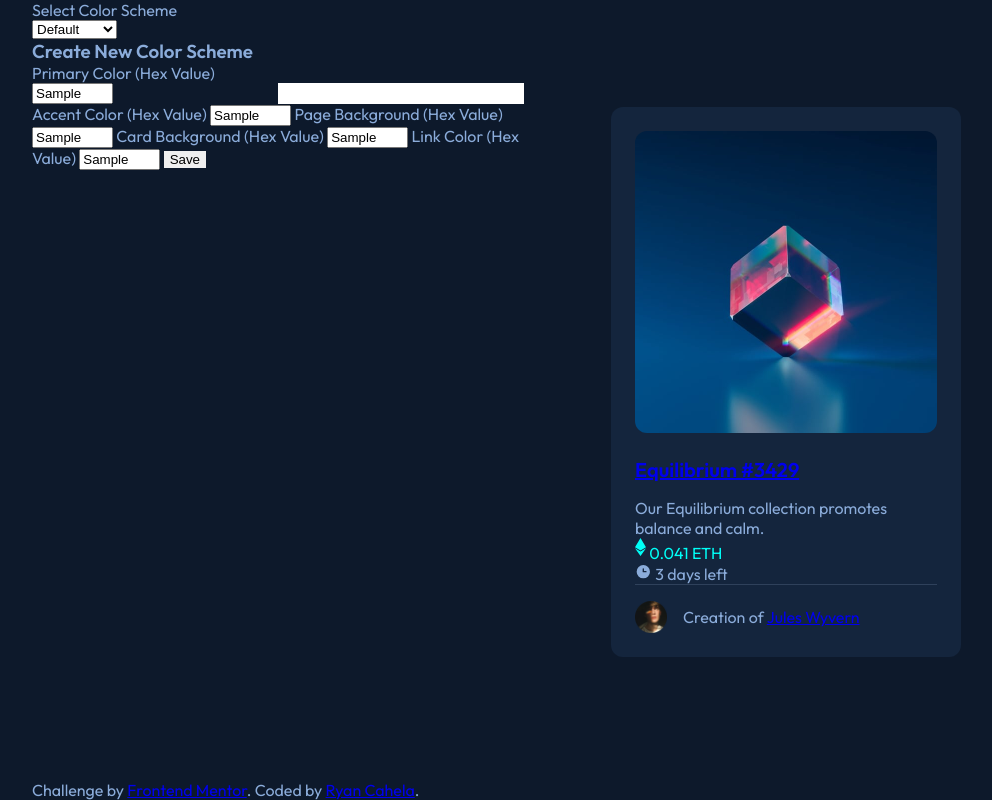
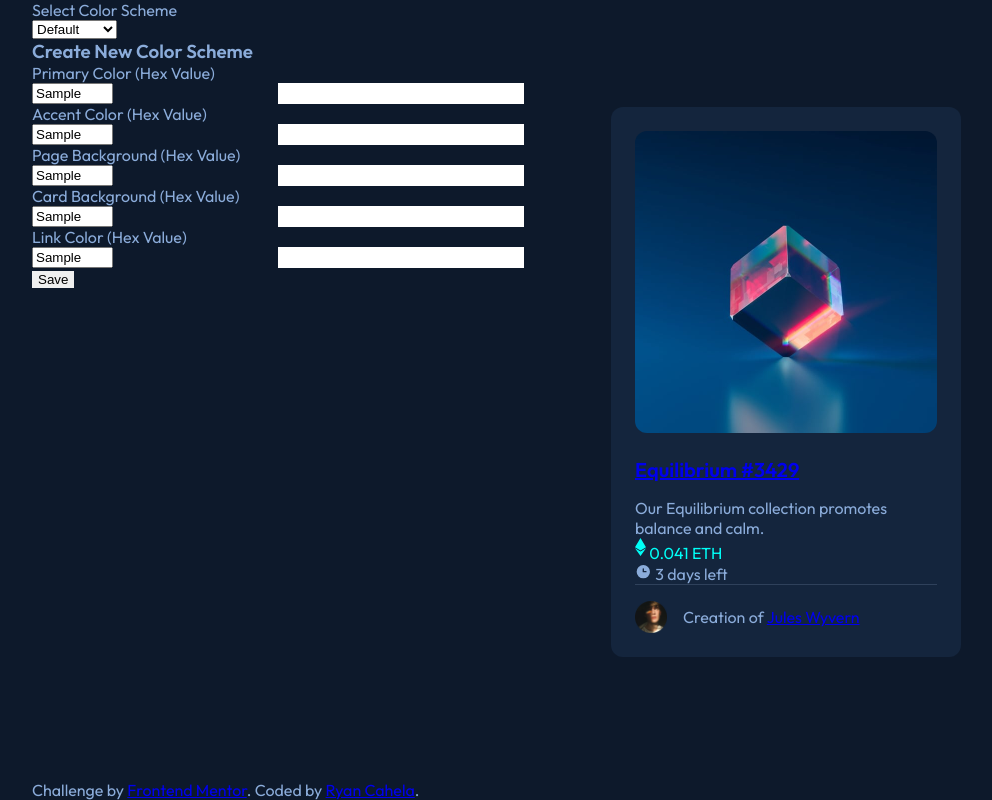
Before and after one commit to RyanCahela/12_09_21_NFT_Card_Mockup, a website built with Parcel: page src/index.html in a window 1280 px wide. Both pictures are taken after typing "Sample", "Sample", "Sample", "Sample", "Sample" into the empty fields and a click on the button "Save". Shown: the whole page, without its empty margins (108-1100 px from the left). Built offline with nearby package versions, Linux system fonts and the light colour scheme.

Commit message:
added live preview to new color scheme creator

```diff
--- a/src/index.html
+++ b/src/index.html
@@ -35,16 +35,18 @@
         <!-- CREATE NEW COLOR SCHEME FORM -->
         <form class="js-create-new-scheme-form create-new-scheme-form">
           <h3>Create New Color Scheme</h3>
-
-          <div class="js-new-color-input new-color-input">
-            <label class="new-color-input__label" for="js-primary-color"
+          <!---------------------------------!
+            Primary Color Input
+          !----------------------------------->
+          <div class="new-color-input">
+            <label class="new-color-input__label" for="--primary-color"
               >Primary Color (Hex Value)</label
             >
 
             <input
               class="new-color-input__input"
               name="primary-color"
-              id="js-primary-color"
+              id="js-primary-color-input"
               minlength="3"
               type="text"
               maxlength="7"
@@ -56,46 +58,90 @@
               id="js-primary-color-preview"
             ></span>
           </div>
-          <label for="primary-accent-color">Accent Color (Hex Value)</label>
+          <!---------------------------------!
+            Accent Color Input
+          !----------------------------------->
+          <div class="new-color-input">
+            <label class="new-color-input__label" for="--primary-accent-color"
+              >Accent Color (Hex Value)</label
+            >
             <input
-            class="input"
-            name="primary-accent-color"
-            id="primary-accent-color"
+              class="new-color-input__input"
+              name="--primary-accent-color"
+              id="js-accent-color-input"
               minlength="3"
               type="text"
               maxlength="7"
               size="7"
             />
-          <label for="body-bg">Page Background (Hex Value)</label>
+            <span
+              class="new-color-input__preview"
+              id="js-accent-color-preview"
+            ></span>
+          </div>
+          <!---------------------------------!
+            Page Background Color Input
+          !----------------------------------->
+          <div class="new-color-input">
+            <label class="new-color-input__label" for="--body-bg"
+              >Page Background (Hex Value)</label
+            >
             <input
-            class="input"
-            name="body-bg"
-            id="body-bg"
+              class="new-color-input__input"
+              name="--body-bg"
+              id="js-page-background-color-input"
               minlength="3"
               type="text"
               maxlength="7"
               size="7"
             />
-          <label for="card-bg">Card Background (Hex Value)</label>
+            <span
+              class="new-color-input__preview"
+              id="js-page-background-color-preview"
+            ></span>
+          </div>
+          <!---------------------------------!
+            Card Background Color Input
+          !----------------------------------->
+          <div class="new-color-input">
+            <label class="new-color-input__label" for="--card-bg"
+              >Card Background (Hex Value)</label
+            >
             <input
-            class="input"
-            name="card-bg"
-            id="card-bg"
+              class="new-color-input__input"
+              name="--card-bg"
+              id="js-card-background-color-input"
               minlength="3"
               type="text"
               maxlength="7"
               size="7"
             />
-          <label for="link-color">Link Color (Hex Value)</label>
+            <span
+              class="new-color-input__preview"
+              id="js-card-background-color-preview"
+            ></span>
+          </div>
+          <!---------------------------------!
+            Link Color Input
+          !----------------------------------->
+          <div class="new-color-input">
+            <label class="new-color-input__label" for="--link-color"
+              >Link Color (Hex Value)</label
+            >
             <input
-            class="input"
-            name="link-color"
-            id="link-color"
+              class="new-color-input__input"
+              name="--link-color"
+              id="js-link-color-input"
               minlength="3"
               type="text"
               maxlength="7"
               size="7"
             />
+            <span
+              class="new-color-input__preview"
+              id="js-link-color-preview"
+            ></span>
+          </div>
           <button class="button" type="submit">Save</button>
         </form>
       </div>
--- a/src/js/create_new_color_scheme.js
+++ b/src/js/create_new_color_scheme.js
@@ -3,15 +3,34 @@
     ".js-create-new-scheme-form"
   );
 
-  const primaryColorInput = document.querySelector("#js-primary-color");
-  const primaryColorPreview = document.querySelector(
-    "#js-primary-color-preview"
-  );
+  //Primary Color Input
+  enableLivePreview({
+    inputElementId: "js-primary-color-input",
+    previewElementId: "js-primary-color-preview",
+  });
 
-  primaryColorInput.addEventListener("input", (e) => {
-    console.log("change", e.target.value);
-    const hexCode = appendWithHashtag(e.target.value);
-    primaryColorPreview.style.backgroundColor = hexCode;
+  //Accent Color Input
+  enableLivePreview({
+    inputElementId: "js-accent-color-input",
+    previewElementId: "js-accent-color-preview",
+  });
+
+  //Page Background Input
+  enableLivePreview({
+    inputElementId: "js-page-background-color-input",
+    previewElementId: "js-page-background-color-preview",
+  });
+
+  //Card Background Input
+  enableLivePreview({
+    inputElementId: "js-card-background-color-input",
+    previewElementId: "js-card-background-color-preview",
+  });
+
+  //Link Color Input
+  enableLivePreview({
+    inputElementId: "js-link-color-input",
+    previewElementId: "js-link-color-preview",
   });
 
   createNewSchemeForm.addEventListener("submit", (e) => {
@@ -19,8 +38,22 @@
   });
 
   //helper function
-  function appendWithHashtag(string = "") {
+  function appendWithHashtag(string = "f") {
     if (string[0] === "#") return string;
     return "#" + string;
   }
+
+  function enableLivePreview({ inputElementId, previewElementId }) {
+    const colorInput = document.querySelector(
+      appendWithHashtag(inputElementId)
+    );
+    const colorPreview = document.querySelector(
+      appendWithHashtag(previewElementId)
+    );
+
+    colorInput.addEventListener("input", (e) => {
+      const hexCode = appendWithHashtag(e.target.value);
+      colorPreview.style.backgroundColor = hexCode;
+    });
+  }
 })();
--- a/src/styles/components/component-index.scss
+++ b/src/styles/components/component-index.scss
@@ -2,4 +2,5 @@
 @use "./nft-card.scss";
 @use "./color_scheme_select_form.scss";
 @use "./new-color-input.scss";
+@use "./create-new-scheme-form.scss";
 @use "./footer.scss";
--- /dev/null
+++ b/src/styles/components/create-new-scheme-form.scss
@@ -0,0 +1,2 @@
+.create-new-scheme-form {
+}
```
Lines whose indentation alone changed are shown as unchanged.
